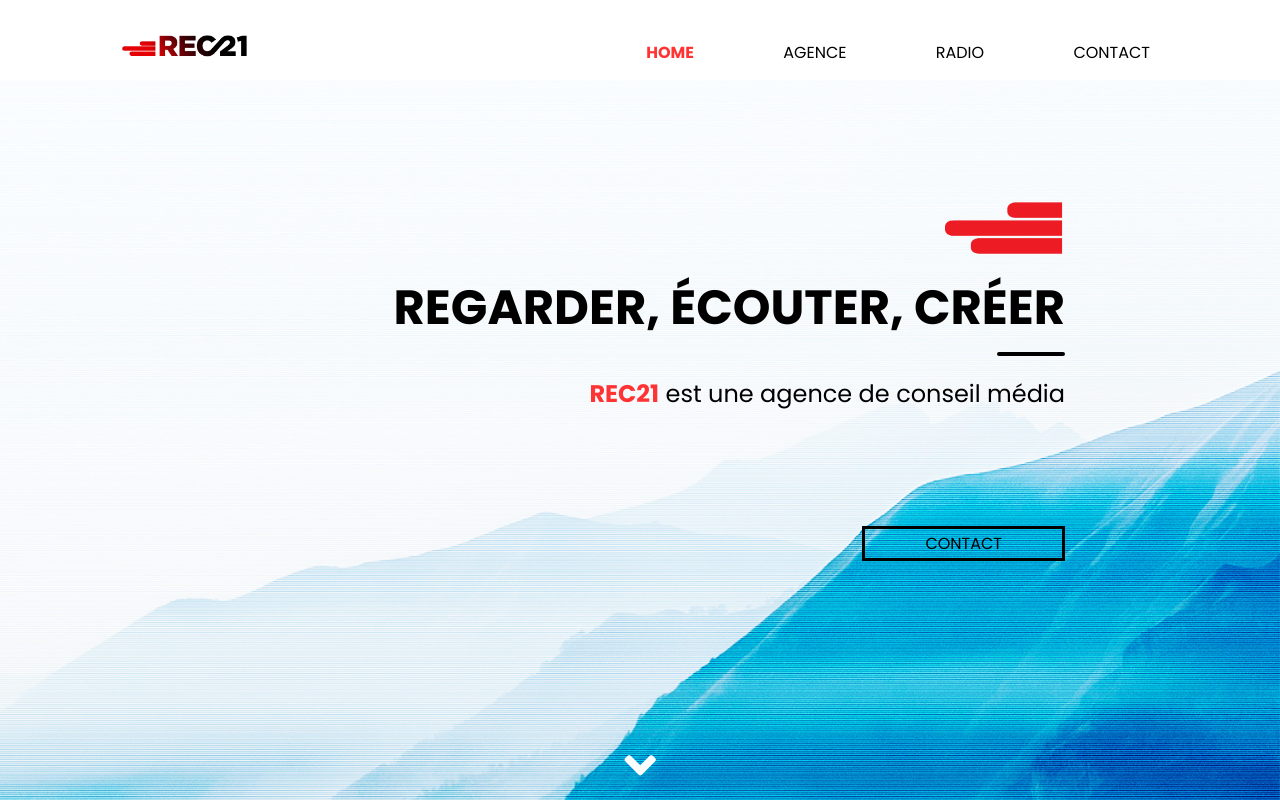
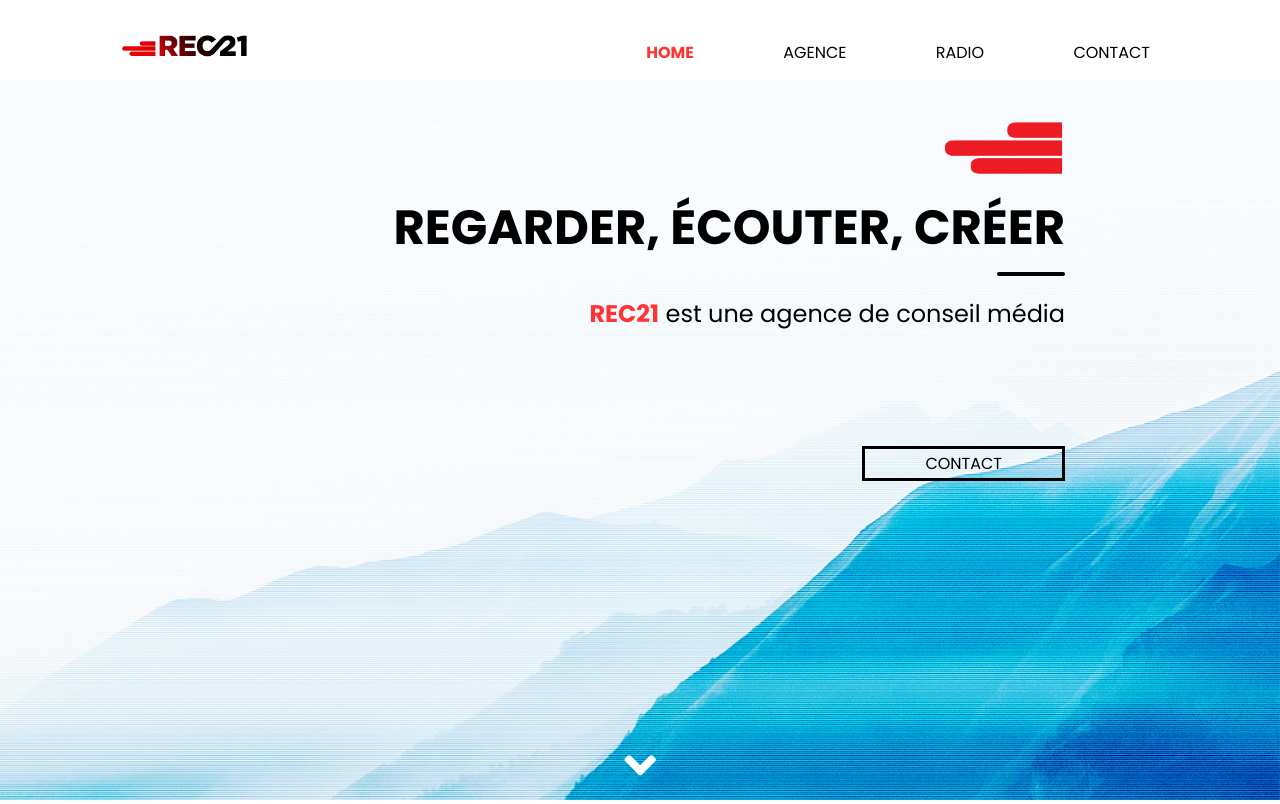
Before and after one commit to FrancoisRab/ClaudE-website, a Flask app: page / in a window 1280 px wide. Shown: the top 804 px of the page. Run offline with Flask 2, Linux system fonts and the light colour scheme; some libraries are stand-ins or nearby versions.

Commit message:
fix padding index header

```diff
--- a/static/css/index.css
+++ b/static/css/index.css
@@ -9,7 +9,7 @@
 .header-content {
   width: 850px;
   margin: 0 auto;
-  padding-top: 25vh;
+  padding-top: 15vh;
   text-align: right;
 }
 
```
